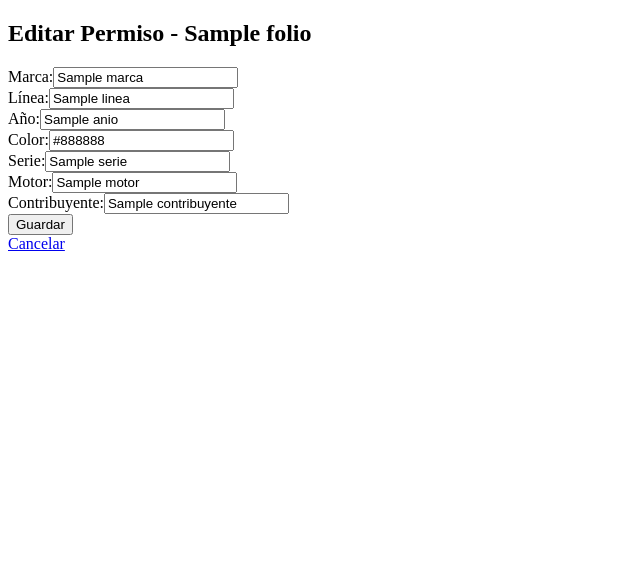
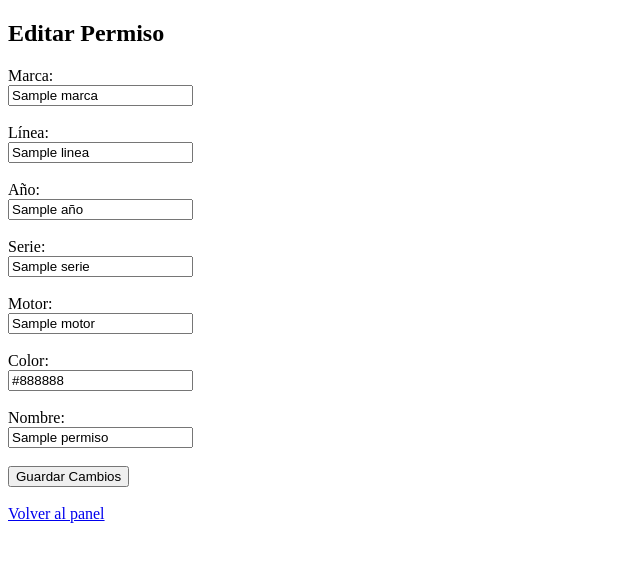
Before and after one commit to Gsr1989/Guerrero, a Flask app: template templates/editar_guerrero.html in a window 1280 px wide. Shown: the top 562 px of the page, without its empty margins (0-640 px from the left). Run offline with Flask 3, Linux system fonts and the light colour scheme; the template is opened without the code that fills it: most values are stand-ins (such as "Sample title", 1, 10 or a date in 2020).

Commit message:
Update editar_guerrero.html

```diff
--- a/templates/editar_guerrero.html
+++ b/templates/editar_guerrero.html
@@ -2,21 +2,38 @@
 <html lang="es">
 <head>
     <meta charset="UTF-8">
-    <title>Editar Permiso</title>
+    <title>Editar Permiso - Guerrero</title>
     <meta name="viewport" content="width=device-width, initial-scale=1">
 </head>
 <body>
-    <h2>Editar Permiso - {{ permiso.folio }}</h2>
-    <form method="POST">
-        <label>Marca:</label><input name="marca" value="{{ permiso.marca }}"><br>
-        <label>Línea:</label><input name="linea" value="{{ permiso.linea }}"><br>
-        <label>Año:</label><input name="anio" value="{{ permiso.anio }}"><br>
-        <label>Color:</label><input name="color" value="{{ permiso.color }}"><br>
-        <label>Serie:</label><input name="serie" value="{{ permiso.serie }}"><br>
-        <label>Motor:</label><input name="motor" value="{{ permiso.motor }}"><br>
-        <label>Contribuyente:</label><input name="contribuyente" value="{{ permiso.contribuyente }}"><br>
-        <button type="submit">Guardar</button>
+    <h2>Editar Permiso</h2>
+
+    <form method="POST" action="{{ url_for('editar_guerrero', folio=permiso['folio']) }}">
+        <label>Marca:</label><br>
+        <input type="text" name="marca" value="{{ permiso['marca'] }}" required><br><br>
+
+        <label>Línea:</label><br>
+        <input type="text" name="linea" value="{{ permiso['linea'] }}" required><br><br>
+
+        <label>Año:</label><br>
+        <input type="text" name="año" value="{{ permiso['año'] }}" required><br><br>
+
+        <label>Serie:</label><br>
+        <input type="text" name="serie" value="{{ permiso['serie'] }}" required><br><br>
+
+        <label>Motor:</label><br>
+        <input type="text" name="motor" value="{{ permiso['motor'] }}" required><br><br>
+
+        <label>Color:</label><br>
+        <input type="text" name="color" value="{{ permiso['color'] }}" required><br><br>
+
+        <label>Nombre:</label><br>
+        <input type="text" name="nombre" value="{{ permiso['nombre'] }}" required><br><br>
+
+        <button type="submit">Guardar Cambios</button>
     </form>
-    <a href="/panel_guerrero">Cancelar</a>
+
+    <br>
+    <a href="{{ url_for('panel') }}">Volver al panel</a>
 </body>
 </html>
```
